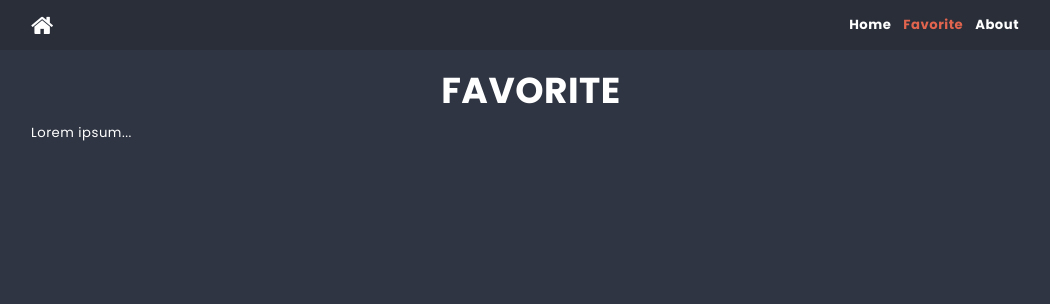
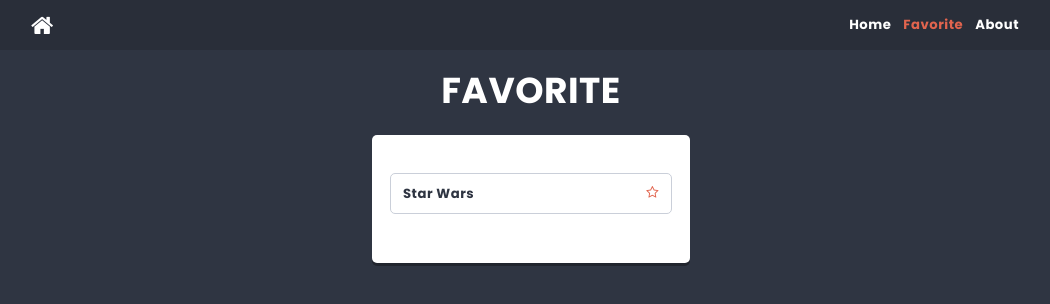
Before and after one commit to walldy-0/react-hello, a React (Create React App) app: page /favorite in a window 1280 px wide. Shown: the top 304 px of the page, without its empty margins (109-1159 px from the left). Built offline with nearby package versions, Linux system fonts and the light colour scheme.

Commit message:
[kodilla task 18.4] Add Favorites component

```diff
--- a/package.json
+++ b/package.json
@@ -6,6 +6,7 @@
     "@testing-library/jest-dom": "^5.16.5",
     "@testing-library/react": "^13.4.0",
     "@testing-library/user-event": "^13.5.0",
+    "clsx": "^1.2.1",
     "font-awesome": "^4.7.0",
     "react": "^18.2.0",
     "react-dom": "^18.2.0",
--- a/src/components/Card/Card.js
+++ b/src/components/Card/Card.js
@@ -1,8 +1,21 @@
 import styles from './Card.module.scss';
+import clsx from 'clsx';
+import { useDispatch } from 'react-redux';
+import { toggleCardFavorite } from '../../redux/store';
 
 const Card = props => {
+
+  const dispatch = useDispatch();
+
+  const toggleFavorite = () => {
+    dispatch(toggleCardFavorite(props.id));
+  };
+
   return (
-    <li className={styles.card}>{props.name}</li>
+    <li className={styles.card}>
+      <span>{props.name}</span>
+      <span onClick={toggleFavorite} className={clsx('fa fa-star-o', styles.favorite, props.isFavorite && styles.active)}></span>
+    </li>
   );
 };
 
--- a/src/components/Card/Card.module.scss
+++ b/src/components/Card/Card.module.scss
@@ -10,4 +10,14 @@
     display: flex;
     justify-content: space-between;
     font-weight: bold;
+
+    .favorite {
+        &:hover {
+            cursor: pointer;
+        }
+    }
+
+    .active {
+        color: $color-warning;
+    }
 }
--- /dev/null
+++ b/src/components/Cards/Cards.js
@@ -0,0 +1,13 @@
+import styles from './Cards.module.scss';
+import Card from "../Card/Card";
+
+const Cards = ({props}) => {
+
+  return (
+    <ul className={styles.cards}>
+      {props.map(card => <Card key={card.id} id={card.id} name={card.title} isFavorite={card.isFavorite} />)}
+    </ul>
+  );
+};
+
+export default Cards;
--- /dev/null
+++ b/src/components/Cards/Cards.module.scss
@@ -0,0 +1,6 @@
+@use "sass:math";
+@import '../../styles/settings.scss';
+
+.cards {
+  padding: math.div($base-size, 2) 0;
+}
--- a/src/components/Column/Column.js
+++ b/src/components/Column/Column.js
@@ -1,8 +1,8 @@
 import styles from './Column.module.scss';
-import Card from '../Card/Card';
 import CardForm from '../CardForm/CardForm';
 import { useSelector } from 'react-redux';
 import { getFilteredCards } from '../../redux/store';
+import Cards from '../Cards/Cards';
 
 const Column = props => {
 
@@ -12,9 +12,7 @@ const Column = props => {
     <article className={styles.column}>
       <span className={styles.icon + ' fa fa-' + props.icon} />
       <h2 className={styles.title}>{props.title}</h2>
-      <ul className={styles.cards}>
-        {cards.map(card => <Card key={card.id} name={card.title} />)}
-      </ul>
+      <Cards props={cards} />
       <CardForm columnId={props.id} />
     </article>
   );
--- a/src/components/Column/Column.module.scss
+++ b/src/components/Column/Column.module.scss
@@ -31,10 +31,6 @@
   top: - math.div($base-size, 3);
 }
 
-.cards {
-  padding: math.div($base-size, 2) 0;
-}
-
 @media (max-width: 767px) {
   .column {
     width: 100%;
--- a/src/components/Favorite/Favorite.js
+++ b/src/components/Favorite/Favorite.js
@@ -1,12 +1,22 @@
+import styles from './Favorite.module.scss';
 import PageTitle from "../PageTitle/PageTitle";
+import { useSelector } from 'react-redux';
+import { getFavoritesCards } from '../../redux/store';
+import Cards from '../Cards/Cards';
+import { Navigate } from 'react-router';
 
 const Favorite = () => {
 
+  const cards = useSelector(getFavoritesCards);
+
+  if (!cards || cards.length === 0) return <Navigate to="/" />
+
   return (
-
     <div>
       <PageTitle>Favorite</PageTitle>
-      <p>Lorem ipsum...</p>
+      <div className={styles.column}>
+        <Cards props={cards} />
+      </div>
     </div>
   );
 };
--- /dev/null
+++ b/src/components/Favorite/Favorite.module.scss
@@ -0,0 +1,20 @@
+@use "sass:math";
+@import '../../styles/settings.scss';
+
+.column {
+  margin: 24px auto;
+  flex-shrink: 0;
+  width: calc(33% - 12px);
+  background: $color-light;
+  padding: ($base-size * 1.5);
+  border-radius: $radius;
+  box-shadow: 0 math.div($base-size, 4) 0 rgba(0,0,0,0.3);
+  color: $color-dark;
+}
+
+@media (max-width: 767px) {
+  .column {
+    width: 100%;
+    margin: 0 0 $base-size 0;
+  }
+}
--- a/src/redux/initialState.js
+++ b/src/redux/initialState.js
@@ -39,12 +39,12 @@ const initialState = {
   ],
 
   cards: [
-    { id: '1', columnId: '1', title: 'This is Going to Hurt' },
-    { id: '2', columnId: '1', title: 'Interpreter of Maladies' },
-    { id: '3', columnId: '2', title: 'Harry Potter' },
-    { id: '4', columnId: '2', title: 'Star Wars' },
-    { id: '5', columnId: '3', title: 'The Witcher' },
-    { id: '6', columnId: '3', title: 'Skyrim' }
+    { id: '1', columnId: '1', isFavorite: false, title: 'This is Going to Hurt' },
+    { id: '2', columnId: '1', isFavorite: false, title: 'Interpreter of Maladies' },
+    { id: '3', columnId: '2', isFavorite: false, title: 'Harry Potter' },
+    { id: '4', columnId: '2', isFavorite: true, title: 'Star Wars' },
+    { id: '5', columnId: '3', isFavorite: false, title: 'The Witcher' },
+    { id: '6', columnId: '3', isFavorite: false, title: 'Skyrim' }
   ],
 
   searchString: ''
--- a/src/redux/store.js
+++ b/src/redux/store.js
@@ -12,13 +12,14 @@ export const getListById = ({lists}, listId) => lists.filter(list => list.id ===
 export const getColumnsByList = ({columns}, listId) => columns.filter(column => column.listId === listId);
 export const getAllLists = state => state.lists;
 export const getSearchString = state => state.searchString;
+export const getFavoritesCards = state => state.cards.filter(card => card.isFavorite);
 
 // action creators
 export const addList = payload => ({ type: 'ADD_LIST', payload });
 export const addColumn = payload => ({ type: 'ADD_COLUMN', payload });
 export const addCard = payload => ({ type: 'ADD_CARD', payload });
 export const searchCard = payload => ({ type: 'CHANGE_FILTER_CARDS', payload });
-
+export const toggleCardFavorite = payload => ({ type: 'TOGGLE_CARD_FAVORITE', payload});
 
 const reducer = (state, action) => {
 
@@ -36,8 +37,13 @@ const reducer = (state, action) => {
     case 'CHANGE_FILTER_CARDS':
       return { ...state, searchString: action.payload };
 
-      default:
-        return state;
+    case 'TOGGLE_CARD_FAVORITE':
+      return { ...state, cards: state.cards.map(
+        card => (card.id === action.payload) ? { ...card, isFavorite: !card.isFavorite } : card
+      ) };
+
+    default:
+      return state;
   }
 };
 
```
Also changed, not shown: 1 other file (tests, documents, lock files or other folders).
